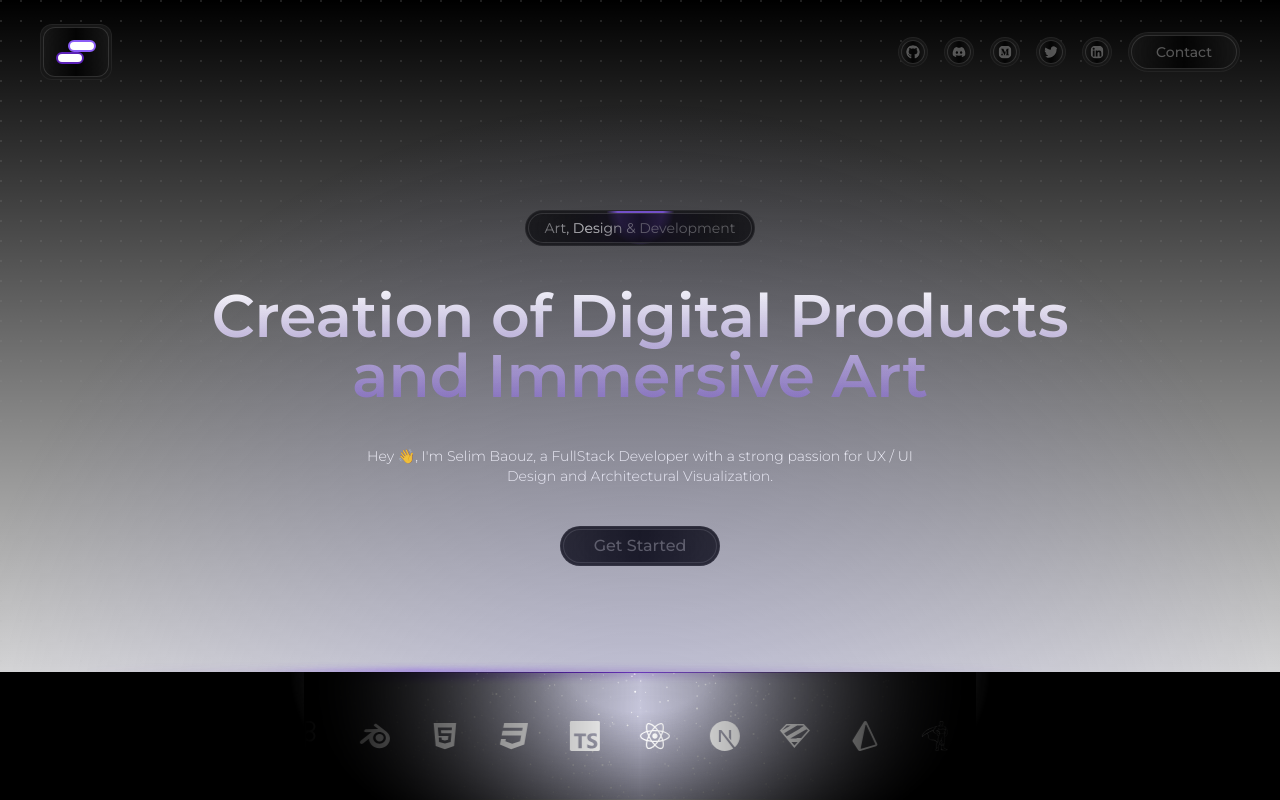
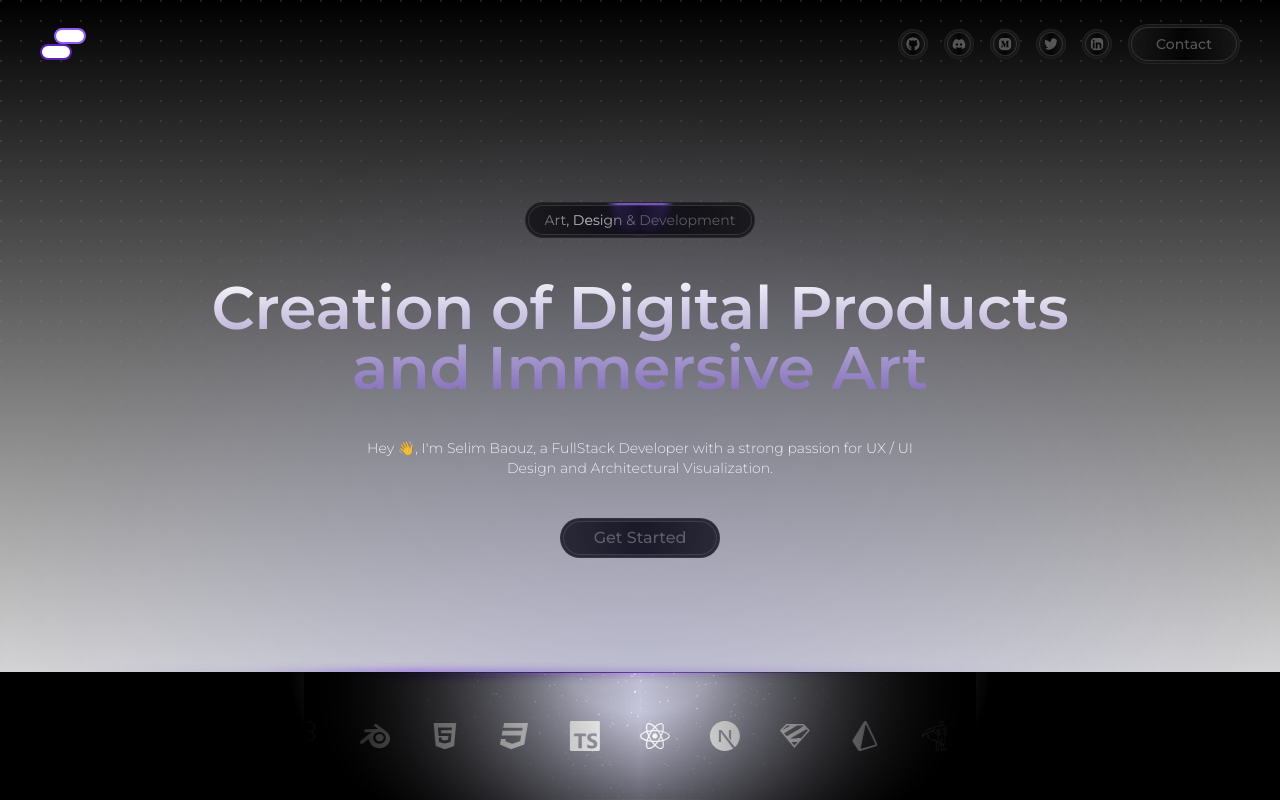
Before and after one commit to sejiux/sejiux-porfolio, a Next.js app: page / in a window 1280 px wide. Built offline with nearby package versions, Linux system fonts and the light colour scheme.

Commit message:
i remove border of icon in navbar component

```diff
--- a/components/NavBar.tsx
+++ b/components/NavBar.tsx
@@ -9,16 +9,20 @@ const NavBar = () => {
   return (
     <nav className={cn("w-full p-6", "px-10", "2xl:py-10")}>
       <div className={cn("flex justify-between items-center")}>
-        <Link href="/" target="_blank" rel="noopener noreferrer">
+        {/* <Link href="/" target="_blank" rel="noopener noreferrer" className="hidden lg:block">
           <div className={cn(
             "p-[2px] rounded-xl",
             "*:transition ease-out *:hover:duration-300 *:hover:text-white border",
             "transition-all ease-in border-white/5 bg-neutral-900 hover:bg-neutral-800")}>
             <div className="bg-gradient-to-r p-3 from-transparent via-black/80 via-50% to-transparent border border-neutral-600/50 backdrop-blur-xl rounded-xl">
-              <div className={cn("rounded-full w-7 h-3 ml-3 bg-white border-2 border-violet-500")} />
-              <div className={cn("rounded-full w-7 h-3 bg-white border-2 border-violet-800")} />
+              <div className={cn("rounded-full w-8 h-4 ml-3.5 bg-white border-2 border-violet-500")} />
+              <div className={cn("rounded-full w-8 h-4 bg-white border-2 border-violet-800")} />
             </div>
           </div>
+        </Link> */}
+        <Link href="/" target="_blank" rel="noopener noreferrer">
+          <div className={cn("rounded-full w-8 h-4 ml-3.5 bg-white border-2 border-violet-500")} />
+          <div className={cn("rounded-full w-8 h-4 bg-white border-2 border-violet-800")} />
         </Link>
         {/* <CiMenuKebab className={cn("text-4xl", "lg:hidden")} /> */}
         <div className={cn("hidden", "lg:flex lg:items-center lg:gap-4", "2xl:gap-6")}>
```
